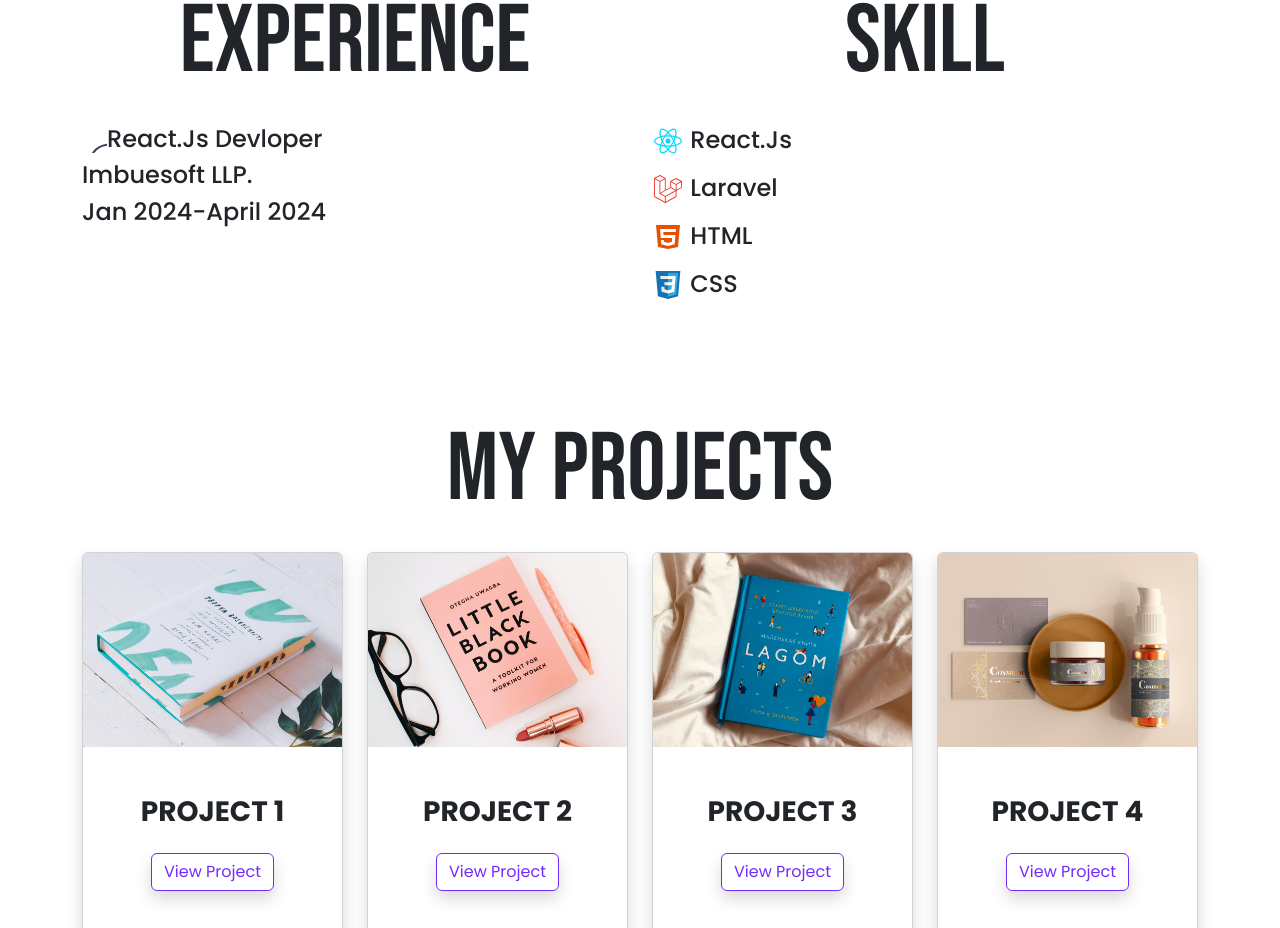
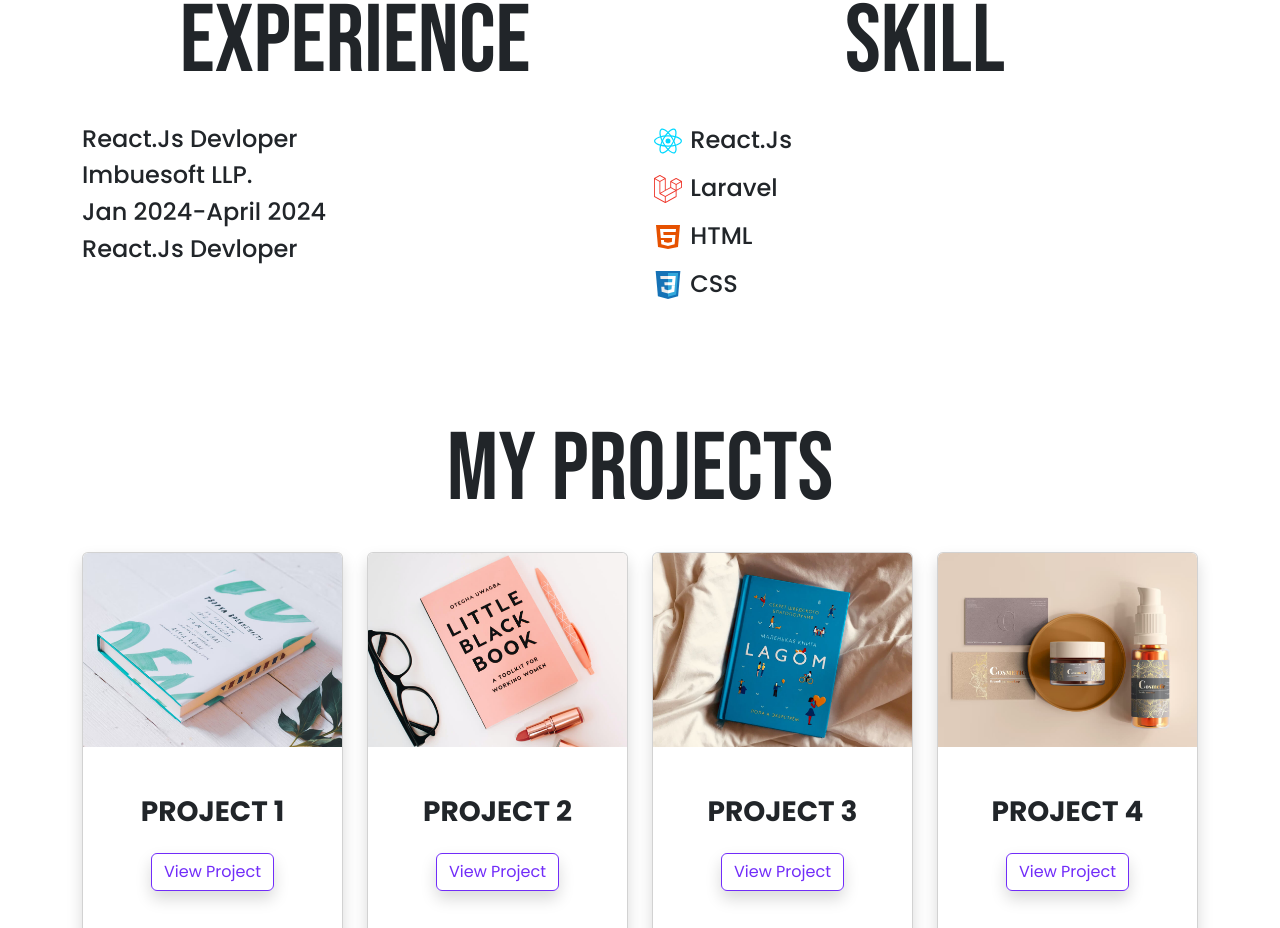
Before and after one commit to dipenchhatrola/portfolio, a React (Create React App) app: page / in a window 1280 px wide. Shown: the part 1718-2646 px from the top of the page. Built offline with nearby package versions, Linux system fonts and the light colour scheme.

Commit message:
Update SkillandExperience.jsx

```diff
--- a/src/components/SkillandExperience.jsx
+++ b/src/components/SkillandExperience.jsx
@@ -7,9 +7,10 @@ function SkillandExperience() {
                 <div className="row">
                     <div className="col-md-6">
                         <h2 className="mb-4">Experience</h2>
-                        <h4 className="text-start"><svg xmlns="http://www.w3.org/2000/svg" width="25" height="25" viewBox="0 0 25 25"><g fill="none" stroke-linecap="round" stroke-linejoin="round" stroke-width="2"><path stroke="#344054" d="M27.083 16.667c-14.791.583-20.833 12.77-20.833 25c0 0 8.083-11.855 20.833-12.5"/><path stroke="#306cfe" d="M27.083 29.167V37.5L42.98 24.52a2.083 2.083 0 0 0 0-3.207L27.083 8.333v8.334"/></g></svg>React.Js Devloper</h4>
+                        <h4 className="text-start">React.Js Devloper</h4>
                         <h4 className="text-start">Imbuesoft LLP.</h4>
                         <h4 className="text-start">Jan 2024-April 2024</h4>
+                        <h4 className="text-start">React.Js Devloper</h4>
                     </div>
                     <div className="col-md-6">
                         <h2 className="mb-4">Skill</h2>
```
